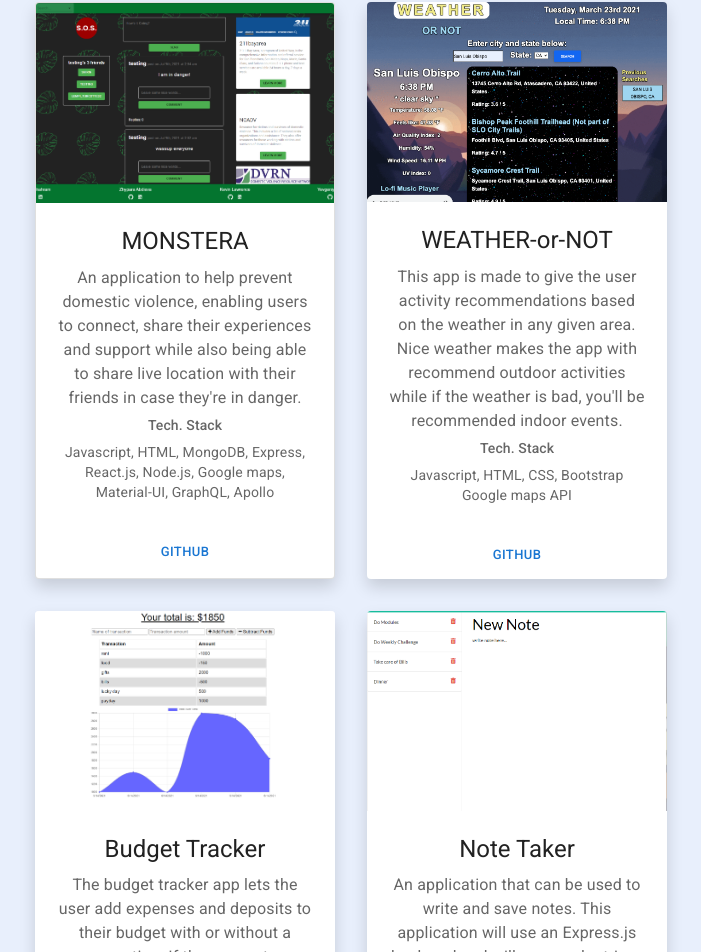
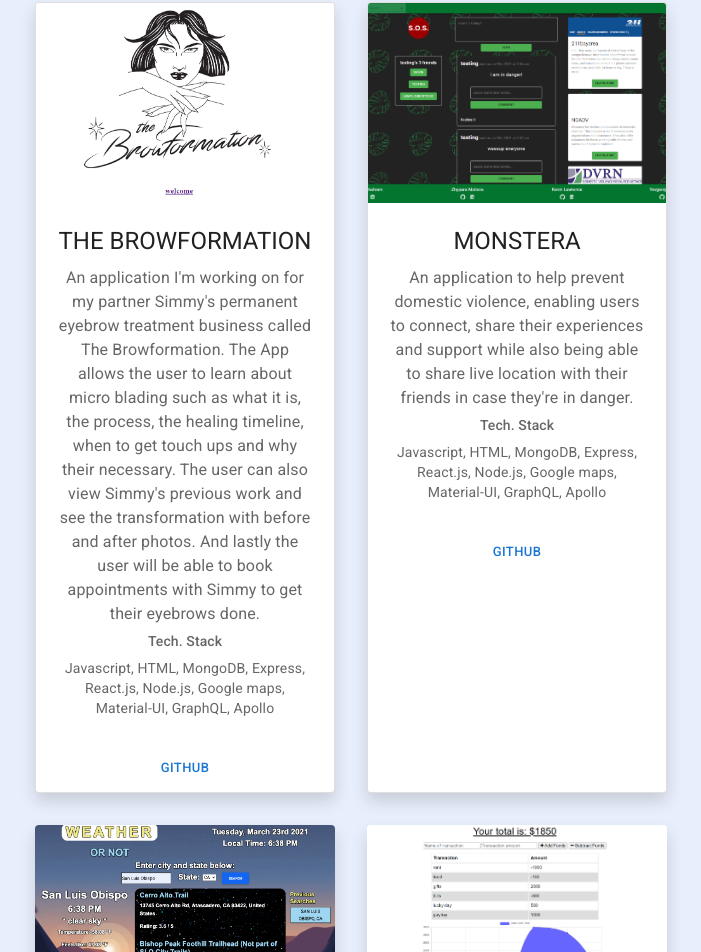
Before and after one commit to kingkevin05/Portfolio, a React (Create React App) app in the folder portfolio/: page / in a window 1280 px wide. Shown: the part 1252-2204 px from the top of the page, without its empty margins (289-990 px from the left). Built offline with nearby package versions, Linux system fonts and the light colour scheme.

Commit message:
added a new app

```diff
--- a/portfolio/src/components/Projects/index.js
+++ b/portfolio/src/components/Projects/index.js
@@ -1,6 +1,7 @@
 /* eslint-disable jsx-a11y/anchor-has-content */
 import React from "react";
 import monstera from "../../assets/images/monstera.png";
+import browformation from "../../assets/images/browformation.png";
 import swapmeet from "../../assets/images/swapmeet.png";
 import note from "../../assets/images/note.png";
 import weather from "../../assets/images/weather.png";
@@ -25,8 +26,79 @@ function Projects() {
         justifyContent="center"
         alignItems="stretch"
         spacing={2}
-      style={{width: "75%", margin: "auto"}}
+        style={{ width: "75%", margin: "auto" }}
       >
+        <Card
+          sx={{ maxWidth: 300 }}
+          style={{ margin: "1rem" }}
+          className="shadow card"
+        >
+          <Grid
+            container
+            direction="column"
+            justifyContent="flex-end"
+            alignItems="center"
+          >
+            <CardActionArea
+              to="route"
+              target="_blank"
+              href="https://kingkevin05.github.io/thebrowformation/"
+            >
+              <CardMedia
+                component="img"
+                height="200"
+                image={browformation}
+                alt="monstera"
+              />
+              <CardContent style={{ padding: "22px" }}>
+                <Typography gutterBottom variant="h5" component="div">
+                  THE BROWFORMATION
+                </Typography>
+                <Typography
+                  variant="body1"
+                  color="text.secondary"
+                  gutterBottom
+                  component="div"
+                >
+                  An application I'm working on for my partner Simmy's permanent
+                  eyebrow treatment business called The Browformation. The App
+                  allows the user to learn about micro blading such as what it
+                  is, the process, the healing timeline, when to get touch ups
+                  and why their necessary. The user can also view Simmy's
+                  previous work and see the transformation with before and after
+                  photos. And lastly the user will be able to book appointments
+                  with Simmy to get their eyebrows done.
+                </Typography>
+                <Typography
+                  variant="subtitle2"
+                  color="text.secondary"
+                  gutterBottom
+                  component="div"
+                >
+                  {" "}
+                  Tech. Stack
+                </Typography>
+                <Typography variant="body2" color="text.secondary" gutterBottom>
+                  {" "}
+                  Javascript, HTML, MongoDB, Express, React.js, Node.js, Google
+                  maps, Material-UI, GraphQL, Apollo
+                </Typography>
+              </CardContent>
+            </CardActionArea>
+            <CardActions>
+              <Button
+                to="route"
+                target="_blank"
+                size="small"
+                color="primary"
+                href="https://github.com/kingkevin05/thebrowformation"
+              >
+                GitHub
+              </Button>
+            </CardActions>
+          </Grid>
+        </Card>
+
         <Card
           sx={{ maxWidth: 300 }}
           style={{ margin: "1rem" }}
@@ -49,7 +121,7 @@ function Projects() {
                 image={monstera}
                 alt="monstera"
               />
-            <CardContent style={{padding: "22px"}} >
+              <CardContent style={{ padding: "22px" }}>
                 <Typography gutterBottom variant="h5" component="div">
                   MONSTERA
                 </Typography>
@@ -59,10 +131,10 @@ function Projects() {
                   gutterBottom
                   component="div"
                 >
-                An application to help prevent domestic violence, enabling users
-                to connect, share their experiences and support while also being
-                able to share live location with their friends in case they're
-                in danger.
+                  An application to help prevent domestic violence, enabling
+                  users to connect, share their experiences and support while
+                  also being able to share live location with their friends in
+                  case they're in danger.
                 </Typography>
                 <Typography
                   variant="subtitle2"
@@ -116,7 +188,7 @@ function Projects() {
                 image={weather}
                 alt="weather"
               />
-            <CardContent style={{padding: "22px"}}>
+              <CardContent style={{ padding: "22px" }}>
                 <Typography gutterBottom variant="h5" component="div">
                   WEATHER-or-NOT
                 </Typography>
@@ -126,10 +198,10 @@ function Projects() {
                   gutterBottom
                   component="div"
                 >
-                This app is made to give the user activity recommendations based
-                on the weather in any given area. Nice weather makes the app
-                with recommend outdoor activities while if the weather is bad,
-                you'll be recommended indoor events.
+                  This app is made to give the user activity recommendations
+                  based on the weather in any given area. Nice weather makes the
+                  app with recommend outdoor activities while if the weather is
+                  bad, you'll be recommended indoor events.
                 </Typography>
                 <Typography
                   variant="subtitle2"
@@ -183,7 +255,7 @@ function Projects() {
                 image={budget}
                 alt="budget"
               />
-            <CardContent style={{padding: "22px"}}>
+              <CardContent style={{ padding: "22px" }}>
                 <Typography gutterBottom variant="h5" component="div">
                   Budget Tracker
                 </Typography>
@@ -194,9 +266,9 @@ function Projects() {
                   component="div"
                 >
                   The budget tracker app lets the user add expenses and deposits
-                to their budget with or without a connection. If the user enters
-                transactions offline, the total should be updated when they're
-                brought back online.
+                  to their budget with or without a connection. If the user
+                  enters transactions offline, the total should be updated when
+                  they're brought back online.
                 </Typography>
                 <Typography
                   variant="subtitle2"
@@ -244,7 +316,7 @@ function Projects() {
               href="https://thawing-lake-64142.herokuapp.com/"
             >
               <CardMedia component="img" height="200" image={note} alt="note" />
-            <CardContent style={{padding: "22px"}}>
+              <CardContent style={{ padding: "22px" }}>
                 <Typography gutterBottom variant="h5" component="div">
                   Note Taker
                 </Typography>
@@ -257,7 +329,6 @@ function Projects() {
                   An application that can be used to write and save notes. This
                   application will use an Express.js back end and will save and
                   retrieve note data from a JSON file.
-
                 </Typography>
                 <Typography
                   variant="subtitle2"
@@ -310,7 +381,7 @@ function Projects() {
                 image={booksearch}
                 alt="book search"
               />
-            <CardContent style={{padding: "22px"}}>
+              <CardContent style={{ padding: "22px" }}>
                 <Typography gutterBottom variant="h5" component="div">
                   Book Search Engine
                 </Typography>
@@ -376,7 +447,7 @@ function Projects() {
                 image={swapmeet}
                 alt="draftRoom"
               />
-            <CardContent style={{padding: "22px"}}>
+              <CardContent style={{ padding: "22px" }}>
                 <Typography gutterBottom variant="h5" component="div">
                   Swap Meet
                 </Typography>
@@ -386,10 +457,10 @@ function Projects() {
                   gutterBottom
                   component="div"
                 >
-                Swap Meet was created to help others meet, sell, and trade their
-                possessions. Our services help people post listings through a
-                simple user friendly interface and browse a variety of other
-                listings in their area.
+                  Swap Meet was created to help others meet, sell, and trade
+                  their possessions. Our services help people post listings
+                  through a simple user friendly interface and browse a variety
+                  of other listings in their area.
                 </Typography>
                 <Typography
                   variant="subtitle2"
@@ -443,7 +514,7 @@ function Projects() {
                 image={weatherApp}
                 alt="weatherApp"
               />
-            <CardContent style={{padding: "22px"}}>
+              <CardContent style={{ padding: "22px" }}>
                 <Typography gutterBottom variant="h5" component="div">
                   Local Weather
                 </Typography>
@@ -486,6 +557,7 @@ function Projects() {
           </Grid>
         </Card>
       </Grid>
-  </section>);
+    </section>
+  );
 }
 export default Projects;
```
Also changed, not shown: portfolio/src/assets/images/browformation.png (added). Lines whose indentation alone changed are shown as unchanged.
